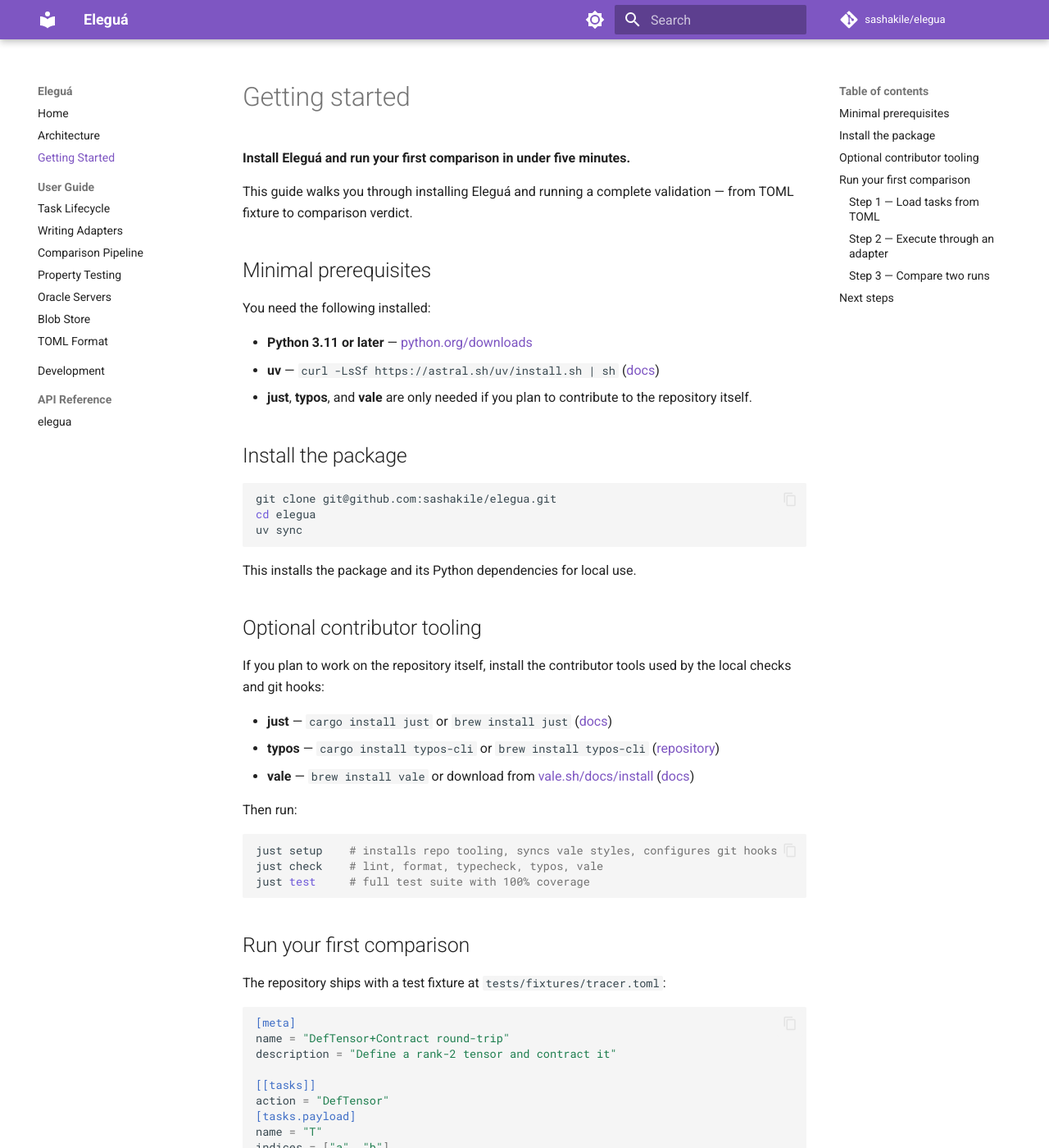
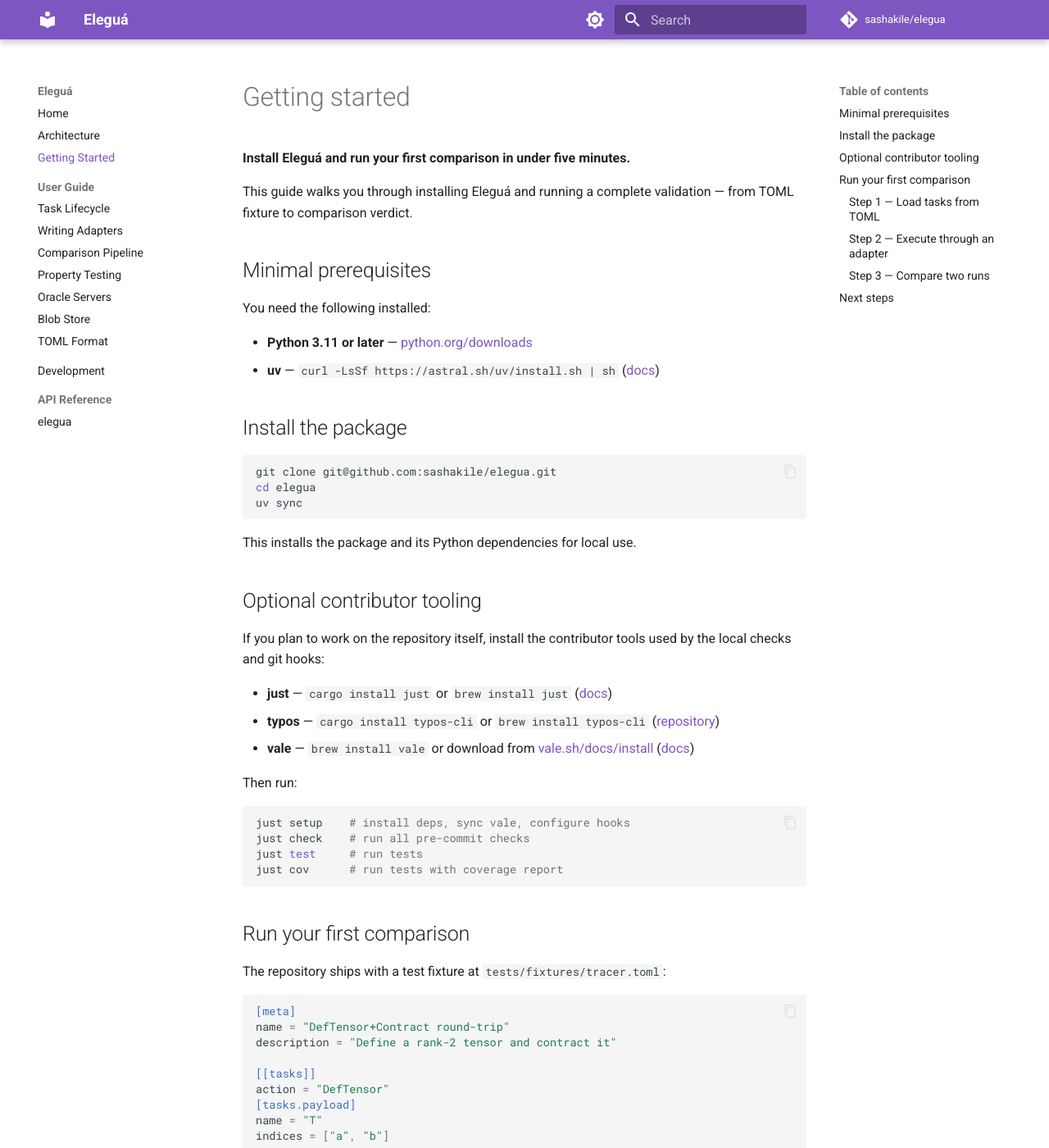
Before and after one commit to sashakile/elegua, an MkDocs documentation site: the page built from docs/getting-started.md, in a window 1280 px wide and 1400 px high. Shown: the whole window at 82% size. Built offline with MkDocs 1.6.1 and Material for MkDocs 9.7.7, drawn with Linux system fonts in a browser that asks for light colours; comment, search, counter and statistics services are not loaded.

Commit message:
docs: correct getting-started verification commands and contributor wording
Fixes elegua-sa7

````diff
--- a/docs/getting-started.md
+++ b/docs/getting-started.md
@@ -10,7 +10,6 @@
 
 - **Python 3.11 or later** — [python.org/downloads](https://www.python.org/downloads/)
 - **uv** — `curl -LsSf https://astral.sh/uv/install.sh | sh` ([docs](https://docs.astral.sh/uv/))
-- **just**, **typos**, and **vale** are only needed if you plan to contribute to the repository itself.
 
 ## Install the package
 
@@ -34,9 +33,10 @@
 Then run:
 
 ```bash
-just setup    # installs repo tooling, syncs vale styles, configures git hooks
-just check    # lint, format, typecheck, typos, vale
-just test     # full test suite with 100% coverage
+just setup    # install deps, sync vale, configure hooks
+just check    # run all pre-commit checks
+just test     # run tests
+just cov      # run tests with coverage report
 ```
 
 ## Run your first comparison
````
Also changed, not shown: README.md (+2 -2 lines), docs/development.md (+2 -2 lines), 1 other file.
